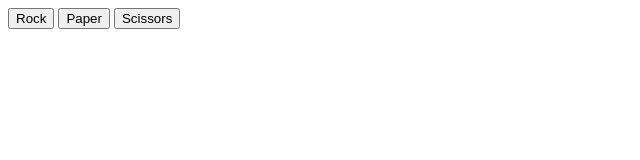
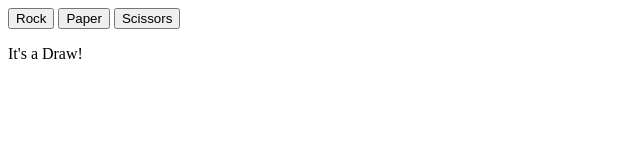
Before and after one commit to bisuketto0/rock-paper-scissors, a plain HTML site: page index.html in a window 1280 px wide. Both pictures are taken after a click on the button "Rock". Shown: the full height of the page, 0-640 px from the left. Drawn offline with Linux system fonts and the light colour scheme.

Commit message:
Create results div and append results
Made a function to append the results of the round to the results div.

```diff
--- a/index.html
+++ b/index.html
@@ -13,6 +13,7 @@
   <button class="rock">Rock</button>
   <button class="paper">Paper</button>
   <button class="scissors">Scissors</button>
+  <div class="results"></div>
 </body>
 
 </html>
--- a/script.js
+++ b/script.js
@@ -23,12 +23,19 @@ function playRound(playerSelection) {
   computerSelection = getComputerChoice();
 
   if ((playerSelection === 'rock' && computerSelection === 'scissors') || (playerSelection === 'paper' && computerSelection === 'rock') || (playerSelection === 'scissors' && computerSelection === 'paper')) {
-    console.log('PlayerWins');
+    showResults('Player Wins!');
 
   } else if ((playerSelection === 'rock' && computerSelection === 'paper') || (playerSelection === 'paper' && computerSelection === 'scissors') || (playerSelection === 'scissors' && computerSelection === 'rock')) {
-    console.log('PlayerLoses');
+    showResults('Player Loses!');
 
   } else {
-    console.log('Draw');
+    showResults("It's a Draw!");
   }
 } //Compare player and computer choice and check who won
+
+function showResults(message) {
+  const results = document.querySelector('.results')
+  const para = document.createElement('p')
+  para.textContent = message
+  results.appendChild(para)
+}
```
